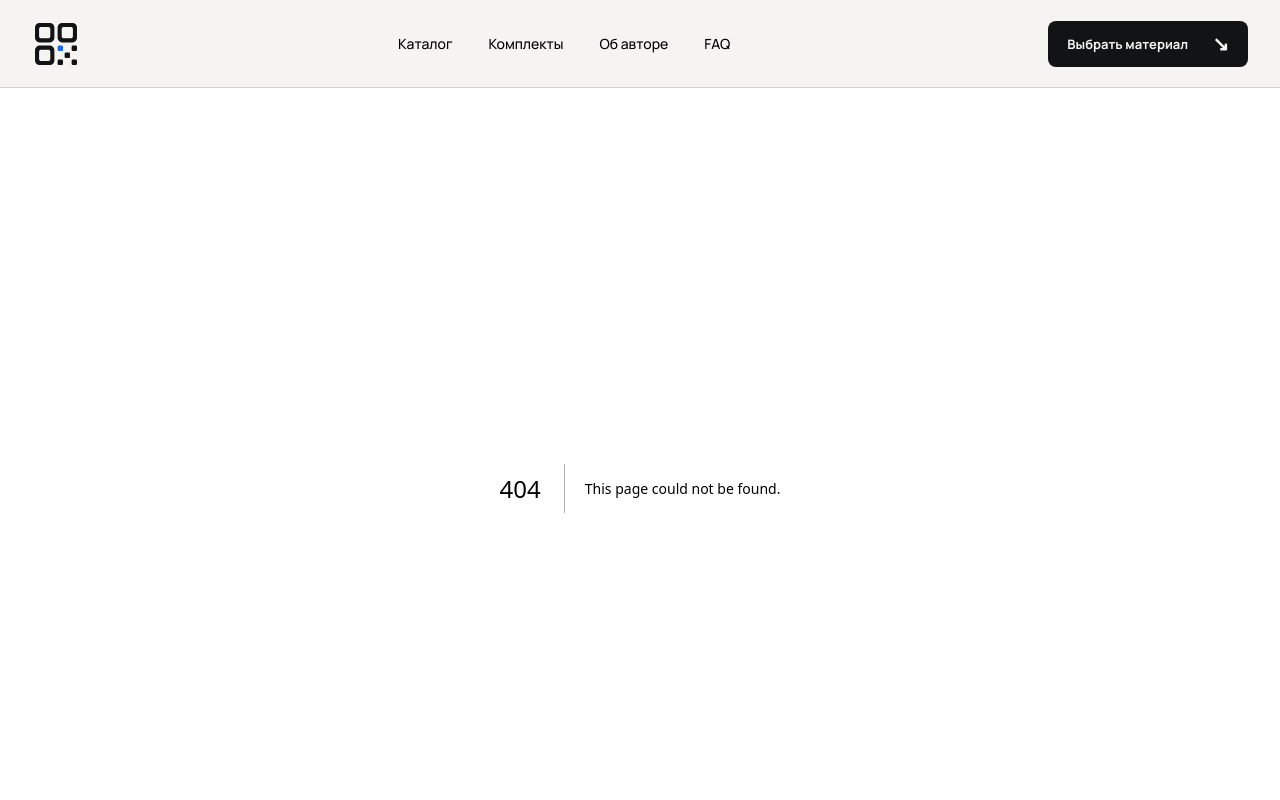
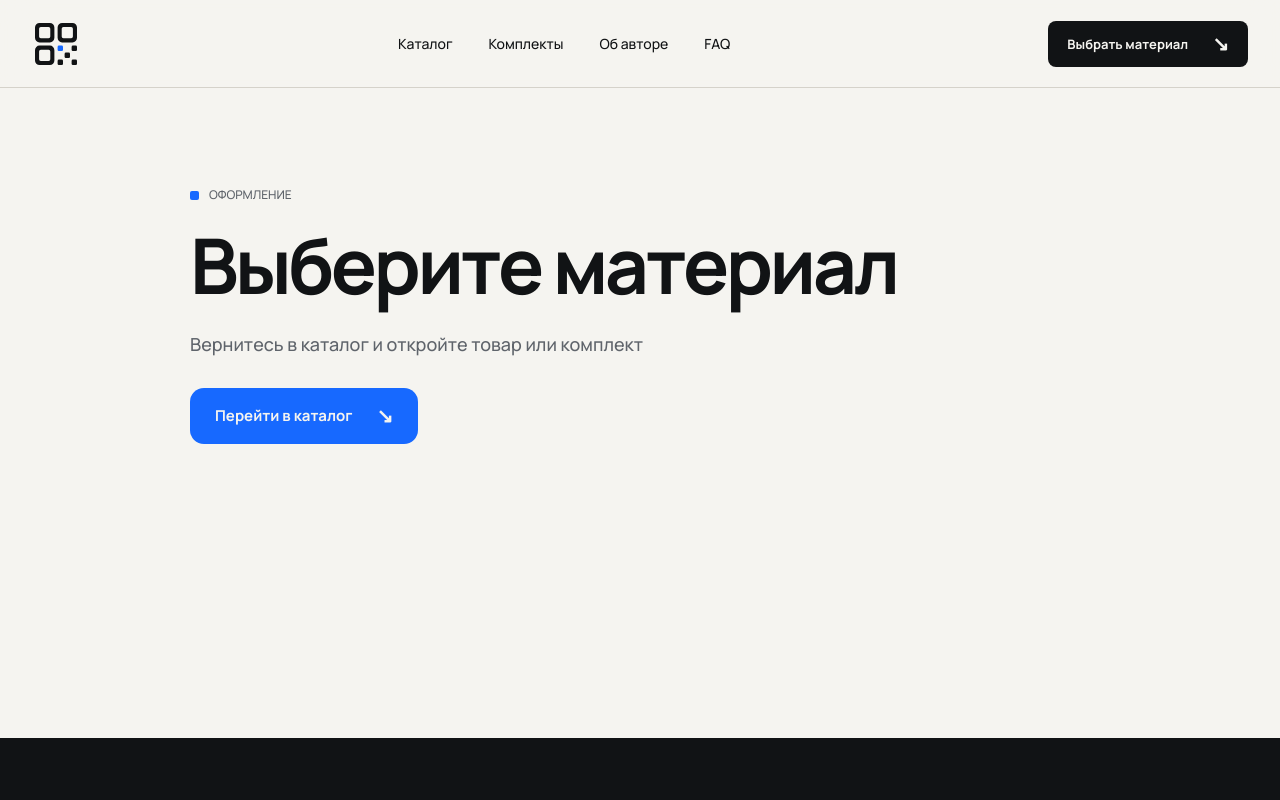
Before and after one commit to Ivanweb1/prompt-shop, a Next.js app: page /prompt-shop/checkout in a window 1280 px wide. Before the commit this address had no page. Shown: the top 800 px of the page. Built offline with nearby package versions, Linux system fonts and the light colour scheme.

Commit message:
ci: опубликовать магазин на GitHub Pages

```diff
--- a/app/checkout/page.tsx
+++ b/app/checkout/page.tsx
@@ -1,15 +1,10 @@
-import Link from "next/link";
-import { CheckoutForm } from "@/components/CheckoutForm";
-import { getBundle } from "@/data/bundles";
-import { formatPrice, getProduct } from "@/data/products";
+import { Suspense } from "react";
+import { CheckoutPageContent } from "@/components/CheckoutPageContent";
 
-export default async function CheckoutPage({ searchParams }: { searchParams: Promise<{ type?: string; item?: string }> }) {
-  const query = await searchParams;
-  const type = query.type === "bundle" ? "bundle" : "product";
-  const product = type === "product" && query.item ? getProduct(query.item) : undefined;
-  const bundle = type === "bundle" && query.item ? getBundle(query.item) : undefined;
-  const selected = product ?? bundle;
-  if (!selected) return <section className="simple-page"><div className="container narrow"><div className="descriptor">ОФОРМЛЕНИЕ</div><h1>Выберите материал</h1><p>Вернитесь в каталог и откройте товар или комплект</p><Link className="button button-blue" href="/#catalog">Перейти в каталог <span>↘</span></Link></div></section>;
-  const price = product ? product.price : bundle!.price;
-  return <section className="checkout-page"><div className="container checkout-grid"><div className="checkout-copy"><div className="descriptor">ОФОРМЛЕНИЕ ЗАКАЗА</div><h1>Почти <span className="highlight">готово</span></h1><p>Укажите email, на который придёт материал после оплаты</p><div className="checkout-steps"><span className="active"><b>01</b>Контакты</span><span><b>02</b>Оплата</span><span><b>03</b>Материал</span></div></div><div className="checkout-panel"><div className="order-summary"><span>{type === "bundle" ? "Комплект" : product!.category}</span><h2>{selected.title}</h2><strong>{price === 0 ? "Бесплатно" : formatPrice(price)}</strong></div><CheckoutForm type={type} item={selected.slug} /></div></div></section>;
+function CheckoutFallback() {
+  return <section className="simple-page"><div className="container narrow"><div className="descriptor">ОФОРМЛЕНИЕ</div><h1>Готовим заказ</h1></div></section>;
 }
+
+export default function CheckoutPage() {
+  return <Suspense fallback={<CheckoutFallback />}><CheckoutPageContent /></Suspense>;
+}
--- a/app/globals.css
+++ b/app/globals.css
@@ -1,7 +1,7 @@
-@font-face{font-family:Manrope;src:url('/brand/fonts/Manrope-Regular.ttf') format('truetype');font-weight:400;font-style:normal;font-display:swap}
-@font-face{font-family:Manrope;src:url('/brand/fonts/Manrope-Medium.ttf') format('truetype');font-weight:500;font-style:normal;font-display:swap}
-@font-face{font-family:Manrope;src:url('/brand/fonts/Manrope-SemiBold.ttf') format('truetype');font-weight:600;font-style:normal;font-display:swap}
-@font-face{font-family:Manrope;src:url('/brand/fonts/Manrope-Bold.ttf') format('truetype');font-weight:700;font-style:normal;font-display:swap}
+@font-face{font-family:Manrope;src:url('/prompt-shop/brand/fonts/Manrope-Regular.ttf') format('truetype');font-weight:400;font-style:normal;font-display:swap}
+@font-face{font-family:Manrope;src:url('/prompt-shop/brand/fonts/Manrope-Medium.ttf') format('truetype');font-weight:500;font-style:normal;font-display:swap}
+@font-face{font-family:Manrope;src:url('/prompt-shop/brand/fonts/Manrope-SemiBold.ttf') format('truetype');font-weight:600;font-style:normal;font-display:swap}
+@font-face{font-family:Manrope;src:url('/prompt-shop/brand/fonts/Manrope-Bold.ttf') format('truetype');font-weight:700;font-style:normal;font-display:swap}
 
 :root{--graphite:#111315;--offwhite:#F5F4F0;--blue:#1769FF;--graphite-surface:#1B1E21;--graphite-line:#2C3035;--graphite-muted:#9A9EA4;--offwhite-surface:#EAE8E2;--offwhite-line:#D5D2CA;--offwhite-muted:#5F646B;--font:'Manrope',system-ui,sans-serif;--radius-xs:8px;--radius-sm:14px;--radius-md:22px;--radius-lg:32px;--radius-xl:44px}
 *{box-sizing:border-box}
--- a/app/layout.tsx
+++ b/app/layout.tsx
@@ -6,7 +6,7 @@ import { Footer } from "@/components/Footer";
 export const metadata: Metadata = {
   title: "Материалы для дизайнеров — Иван Панькин",
   description: "Промпты, инструкции, скиллы и гайды для работы дизайнеров с AI",
-  icons: { icon: "/brand/favicon.svg" },
+  icons: { icon: "/prompt-shop/brand/favicon.svg" },
 };
 
 export default function RootLayout({ children }: Readonly<{ children: React.ReactNode }>) {
--- a/app/page.tsx
+++ b/app/page.tsx
@@ -48,7 +48,7 @@ export default function Home() {
       <Catalog products={products} />
 
       <section className="section about-section" id="about"><div className="container about-grid">
-        <div className="about-mark"><Image src="/brand/logo-mark-mono-graphite.svg" alt="" fill sizes="(max-width: 768px) 100vw, 40vw" /></div>
+        <div className="about-mark"><Image src="/prompt-shop/brand/logo-mark-mono-graphite.svg" alt="" fill sizes="(max-width: 768px) 100vw, 40vw" /></div>
         <div className="about-copy"><div className="descriptor">ОБ АВТОРЕ</div><h2>Иван Панькин<br /><span className="highlight">арт-директор</span></h2><p className="about-lead">Работаю в веб-дизайне больше четырёх лет и участвовал более чем в 100 проектах</p><p>Исследую, как Figma, Tilda и AI-инструменты помогают дизайнерам собирать сильные решения и выстраивать понятный процесс работы</p><div className="about-facts"><span><b>4+</b>лет в дизайне</span><span><b>100+</b>проектов</span><span><b>AI</b>в рабочем процессе</span></div></div>
       </div></section>
 
--- a/app/thanks/page.tsx
+++ b/app/thanks/page.tsx
@@ -1,4 +1,4 @@
 import Image from "next/image";
 import Link from "next/link";
 
-export default function ThanksPage() { return <section className="thanks-page"><div className="thanks-card"><Image src="/brand/logo-mark-inverse.svg" alt="" width={72} height={72} /><div className="descriptor light-muted">ЗАКАЗ ОФОРМЛЕН</div><h1>Спасибо<br /><span className="highlight">материал</span> придёт на почту</h1><p>Сейчас это демонстрационный сценарий. После подключения ЮKassa здесь появится номер реального заказа</p><Link href="/" className="button button-blue">На главную <span>↘</span></Link></div></section>; }
+export default function ThanksPage() { return <section className="thanks-page"><div className="thanks-card"><Image src="/prompt-shop/brand/logo-mark-inverse.svg" alt="" width={72} height={72} /><div className="descriptor light-muted">ЗАКАЗ ОФОРМЛЕН</div><h1>Спасибо<br /><span className="highlight">материал</span> придёт на почту</h1><p>Сейчас это демонстрационный сценарий. После подключения ЮKassa здесь появится номер реального заказа</p><Link href="/" className="button button-blue">На главную <span>↘</span></Link></div></section>; }
--- /dev/null
+++ b/components/CheckoutPageContent.tsx
@@ -0,0 +1,21 @@
+"use client";
+
+import Link from "next/link";
+import { useSearchParams } from "next/navigation";
+import { CheckoutForm } from "@/components/CheckoutForm";
+import { getBundle } from "@/data/bundles";
+import { formatPrice, getProduct } from "@/data/products";
+
+export function CheckoutPageContent() {
+  const searchParams = useSearchParams();
+  const type = searchParams.get("type") === "bundle" ? "bundle" : "product";
+  const item = searchParams.get("item");
+  const product = type === "product" && item ? getProduct(item) : undefined;
+  const bundle = type === "bundle" && item ? getBundle(item) : undefined;
+  const selected = product ?? bundle;
+
+  if (!selected) return <section className="simple-page"><div className="container narrow"><div className="descriptor">ОФОРМЛЕНИЕ</div><h1>Выберите материал</h1><p>Вернитесь в каталог и откройте товар или комплект</p><Link className="button button-blue" href="/#catalog">Перейти в каталог <span>↘</span></Link></div></section>;
+
+  const price = product ? product.price : bundle!.price;
+  return <section className="checkout-page"><div className="container checkout-grid"><div className="checkout-copy"><div className="descriptor">ОФОРМЛЕНИЕ ЗАКАЗА</div><h1>Почти <span className="highlight">готово</span></h1><p>Укажите email, на который придёт материал после оплаты</p><div className="checkout-steps"><span className="active"><b>01</b>Контакты</span><span><b>02</b>Оплата</span><span><b>03</b>Материал</span></div></div><div className="checkout-panel"><div className="order-summary"><span>{type === "bundle" ? "Комплект" : product!.category}</span><h2>{selected.title}</h2><strong>{price === 0 ? "Бесплатно" : formatPrice(price)}</strong></div><CheckoutForm type={type} item={selected.slug} /></div></div></section>;
+}
--- a/components/Footer.tsx
+++ b/components/Footer.tsx
@@ -6,7 +6,7 @@ export function Footer() {
     <footer className="footer">
       <div className="container footer-grid">
         <div className="footer-brand">
-          <Image src="/brand/logo-mark-inverse.svg" alt="" width={64} height={64} />
+          <Image src="/prompt-shop/brand/logo-mark-inverse.svg" alt="" width={64} height={64} />
           <p>Цифровые материалы для дизайнеров, которые работают с AI</p>
         </div>
         <div>
--- a/components/Header.tsx
+++ b/components/Header.tsx
@@ -6,7 +6,7 @@ export function Header() {
     <header className="site-header">
       <div className="container header-inner">
         <Link href="/" className="brand-mark" aria-label="На главную">
-          <Image src="/brand/logo-mark-primary.svg" alt="" width={42} height={42} priority />
+          <Image src="/prompt-shop/brand/logo-mark-primary.svg" alt="" width={42} height={42} priority />
         </Link>
         <nav className="desktop-nav" aria-label="Основная навигация">
           <Link href="/#catalog">Каталог</Link>
--- a/next.config.ts
+++ b/next.config.ts
@@ -2,6 +2,12 @@ import type { NextConfig } from "next";
 
 const nextConfig: NextConfig = {
   reactStrictMode: true,
+  output: "export",
+  basePath: process.env.PAGES_BASE_PATH || "/prompt-shop",
+  trailingSlash: true,
+  images: {
+    unoptimized: true,
+  },
 };
 
 export default nextConfig;
```
Also changed, not shown: scripts/visual-qa.mjs (+7 -6 lines).
